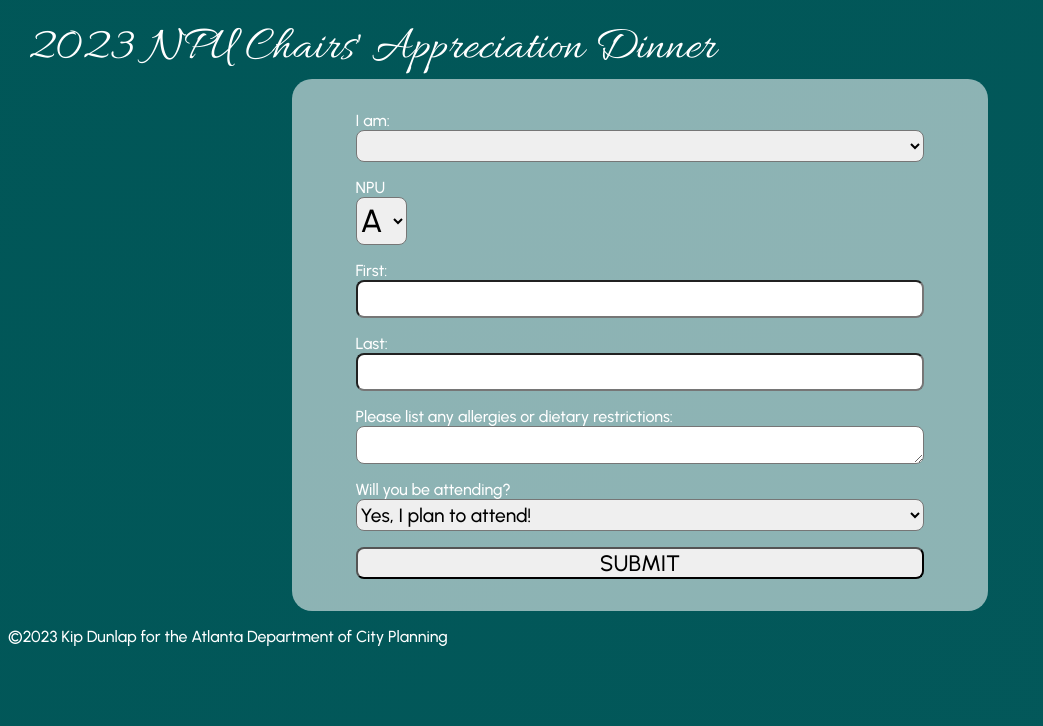
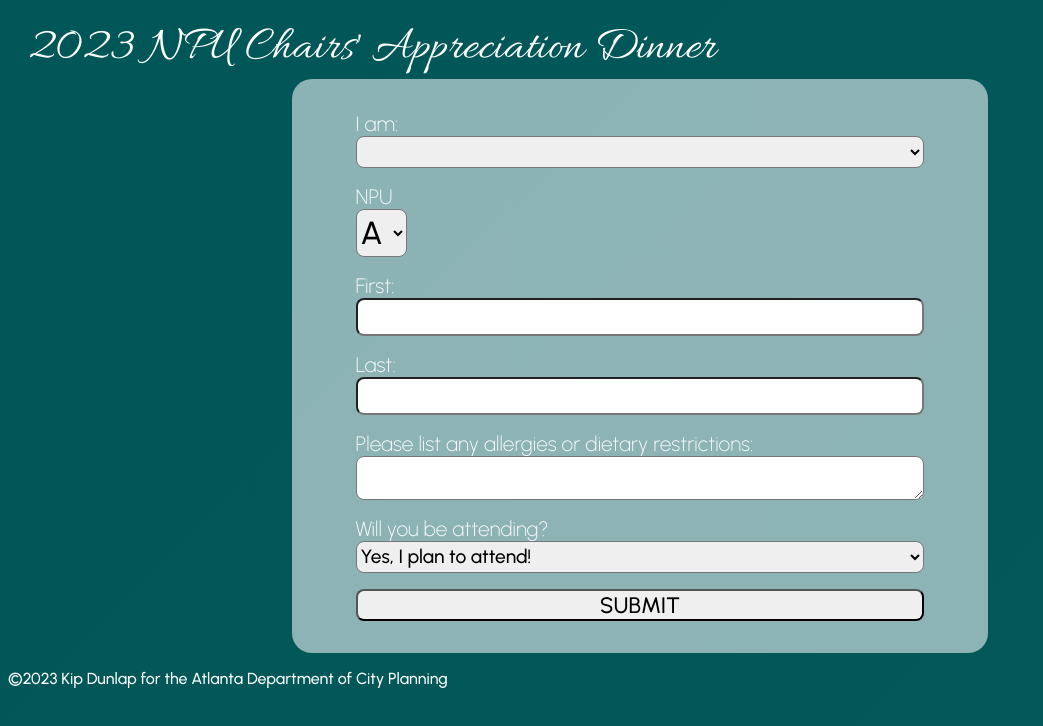
Before and after one commit to UrbaneD0ge/NPU-RSVP, a SvelteKit app: page /RSVP in a window 1280 px wide. Shown: the top 726 px of the page, without its empty margins (0-1043 px from the left). Built offline with nearby package versions, Linux system fonts and the light colour scheme.

Commit message:
getting ready for final deploy

```diff
--- a/src/routes/+layout.svelte
+++ b/src/routes/+layout.svelte
@@ -4,7 +4,7 @@
 
 <header>
   <a href="/"><h1>2023 NPU Chairs' Appreciation Dinner</h1></a>
-  {#if $page.route.id !== '/RSVP'}
+  <!-- {#if $page.route.id !== '/RSVP'}
     <ul>
       {#if $page.route.id !== '/'}
         <li><a href="/">Invitation</a></li>
@@ -19,7 +19,7 @@
         <li><a href="/roster">Roster</a></li>
       {/if}
     </ul>
-  {/if}
+  {/if} -->
 </header>
 
 <slot />
--- a/src/routes/RSVP/+page.svelte
+++ b/src/routes/RSVP/+page.svelte
@@ -17,7 +17,7 @@
   <form method="POST" use:enhance>
     <div class="formStack">
       <label for="ROLE">I am:</label>
-      <select name="ROLE" id="ROLE" bind:value={ROLE}>
+      <select name="ROLE" id="ROLE" bind:value={ROLE} required>
         <option selected disabled />
         <option value="Chair">An NPU Chair</option>
         <option value="Officer">An NPU Officer</option>
@@ -89,6 +89,8 @@
 
 <style>
   .card {
+    font-size: 1.3rem;
+    font-weight: 200;
     background-color: rgb(255, 255, 255, 0.55);
     border-radius: 20px;
     padding: 2rem;
@@ -106,7 +108,14 @@
     height: 2rem;
     font-size: 1.4rem;
     /* scrollbar narrow */
+    background-color: buttonface;
+    transition: background-color 2s ease;
   }
+
+  button:hover {
+    background-color: #e0c300;
+  }
+
   form {
     display: flex;
     flex-direction: column;
@@ -137,6 +146,7 @@
 
   textarea {
     resize: vertical;
+    padding: 0.3rem;
   }
 
   #NPU {
--- a/src/routes/[id]/+page.svelte
+++ b/src/routes/[id]/+page.svelte
@@ -16,7 +16,7 @@
 
 <div class="card">
   <form method="POST" use:enhance>
-    <h3>NPU: {RSVPs.NPU}</h3>
+    <h3>NPU-{RSVPs.NPU}</h3>
     <input type="hidden" name="NPU" id="NPU" value={RSVPs.NPU} />
     <input type="hidden" name="_id" id="_id" value={RSVPs._id} />
 
@@ -56,6 +56,8 @@
 
 <style>
   .card {
+    font-size: 1.3rem;
+    font-weight: 200;
     background-color: rgb(255, 255, 255, 0.55);
     border-radius: 20px;
     padding: 2rem;
--- a/src/routes/checkin/+page.svelte
+++ b/src/routes/checkin/+page.svelte
@@ -251,9 +251,10 @@
     font-size: 1.5rem;
     position: fixed;
     top: 2svh;
-    left: 30svw;
+    left: 40svw;
     background-color: whitesmoke;
     border-radius: 20px;
     padding: 1rem;
+    z-index: 100;
   }
 </style>
--- a/src/routes/declined/+page.svelte
+++ b/src/routes/declined/+page.svelte
@@ -20,7 +20,8 @@
   h1 {
     text-align: center;
     font-weight: 500;
-    /* text-decoration: underline; */
+    font-family: 'Allura', sans-serif;
+    font-size: 3rem;
   }
 
   h4 {
--- a/src/routes/success/+page.svelte
+++ b/src/routes/success/+page.svelte
@@ -4,7 +4,8 @@
   <div>
     <p>When:</p>
     <h4>
-      Thursday, November 9<sup>th,</sup> 2023
+      Thursday, November 9<sup>th,</sup> 2023<br />
+      6:00pm - 9:00pm
     </h4>
   </div>
 
@@ -37,7 +38,8 @@
   h1 {
     text-align: center;
     font-weight: 500;
-    /* text-decoration: underline; */
+    font-family: 'Allura', sans-serif;
+    font-size: 3rem;
   }
 
   h4 {
```
